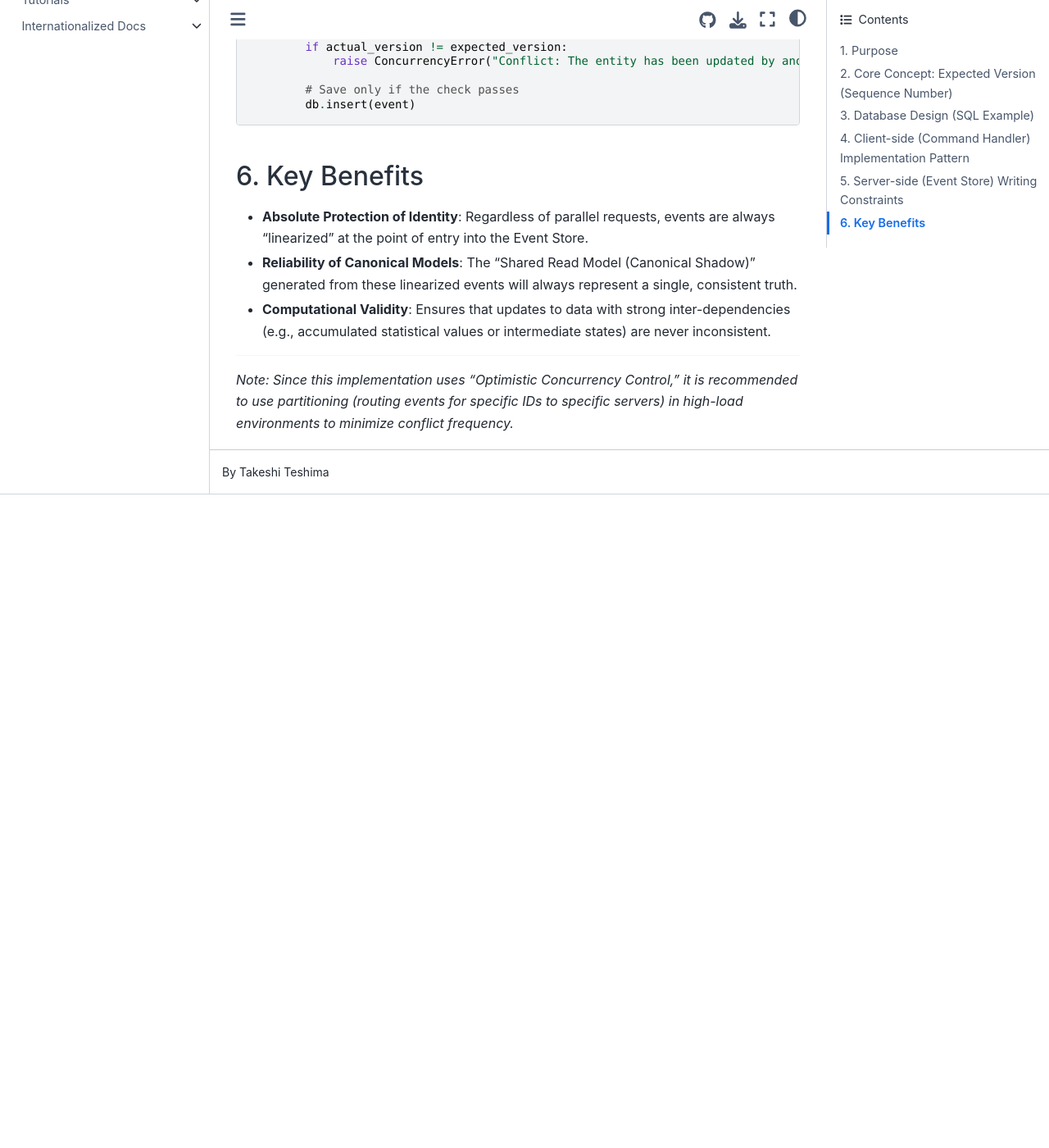
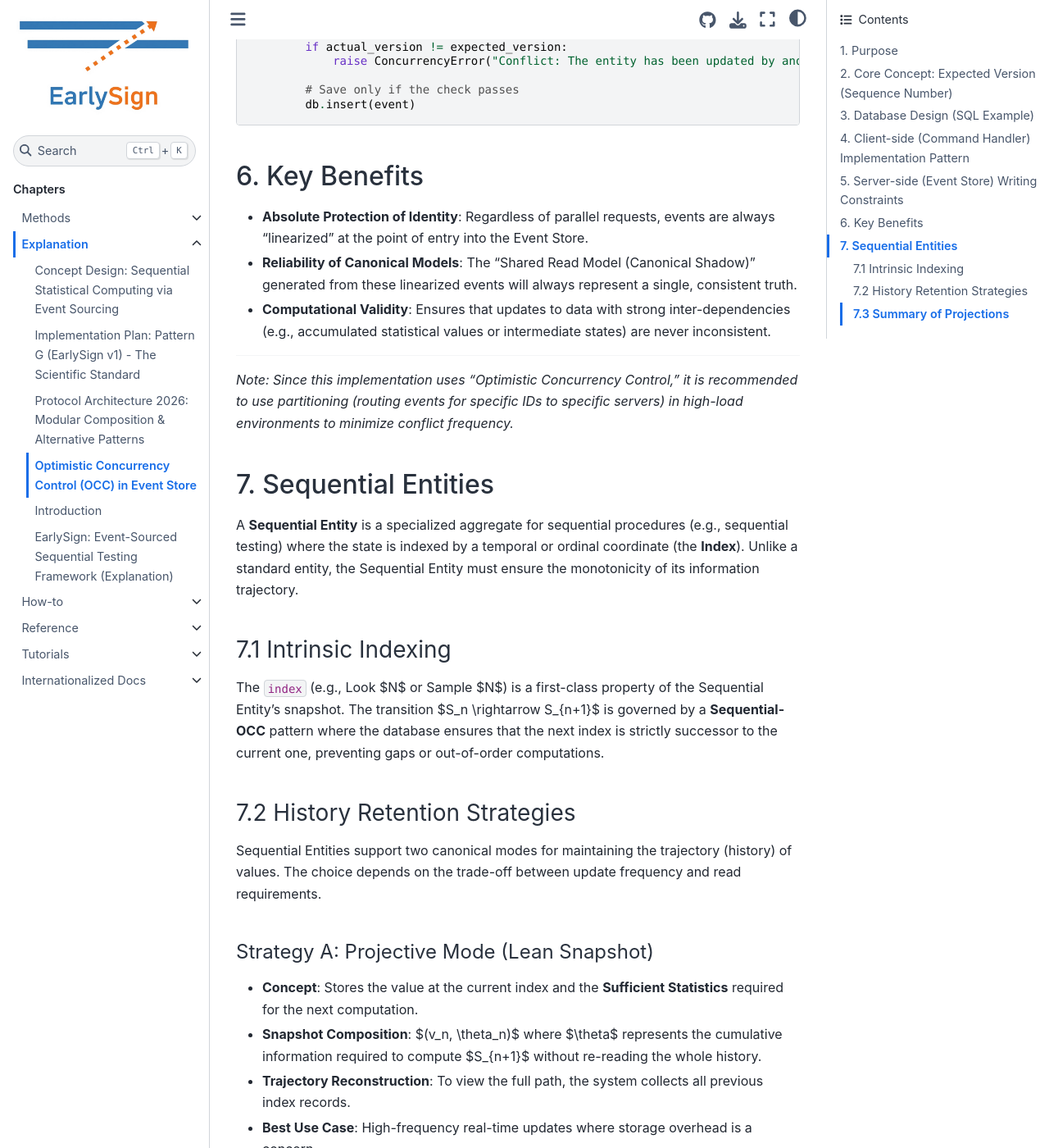
Before and after one commit to early-sign/EarlySign, a Sphinx documentation site: the page built from docs/source/explanation/20260115_entity_and_CQRS.md, in a window 1280 px wide and 1400 px high, scrolled down 2635 px. Shown: the whole window at 82% size. Built offline with Sphinx 7.4.7 and the Sphinx Book theme 1.1.4, drawn with Linux system fonts in a browser that asks for light colours; before the commit the page ends 3238 px from its top, so only the background shows below that; some of the changed text lies outside the part shown.

Commit message:
Update docs

````diff
--- a/docs/source/explanation/20260115_entity_and_CQRS.md
+++ b/docs/source/explanation/20260115_entity_and_CQRS.md
@@ -1,6 +1,6 @@
 # Optimistic Concurrency Control (OCC) in Event Store
 
-EarlySign's development framework supports defining special types of aggregates, namely Entities.
+EarlySign's development framework supports defining a special type of aggregate, namely Entities.
 In the Event Sourcing pattern, there are no first-class entities, but all constructs are derived from events.
 However, for efficiency of computation, we support the concept of entities as special types of aggregates having consistent identity.
 Not all aggregates appearing in sequential procedures are entities.
@@ -101,3 +101,43 @@
 
 ---
 *Note: Since this implementation uses "Optimistic Concurrency Control," it is recommended to use partitioning (routing events for specific IDs to specific servers) in high-load environments to minimize conflict frequency.*
+
+## 7. Sequential Entities
+A **Sequential Entity** is a specialized aggregate for sequential procedures (e.g., sequential testing) where the state is indexed by a temporal or ordinal coordinate (the **Index**). Unlike a standard entity, the Sequential Entity must ensure the monotonicity of its information trajectory.
+
+### 7.1 Intrinsic Indexing
+The `index` (e.g., Look $N$ or Sample $N$) is a first-class property of the Sequential Entity's snapshot. The transition $S_n \rightarrow S_{n+1}$ is governed by a **Sequential-OCC** pattern where the database ensures that the next index is strictly successor to the current one, preventing gaps or out-of-order computations.
+
+### 7.2 History Retention Strategies
+Sequential Entities support two canonical modes for maintaining the trajectory (history) of values. The choice depends on the trade-off between update frequency and read requirements.
+
+#### Strategy A: Projective Mode (Lean Snapshot)
+- **Concept**: Stores the value at the current index and the **Sufficient Statistics** required for the next computation.
+- **Snapshot Composition**: $(v_n, \theta_n)$ where $\theta$ represents the cumulative information required to compute $S_{n+1}$ without re-reading the whole history.
+- **Trajectory Reconstruction**: To view the full path, the system collects all previous index records.
+- **Best Use Case**: High-frequency real-time updates where storage overhead is a concern.
+
+#### Strategy B: Cumulative Mode (Fat Snapshot)
+- **Concept**: Stores the entire history of values up to the current index, alongside the Sufficient Statistics.
+- **Snapshot Composition**: $(\{v_i\}_{i=1}^n, \theta_n)$.
+- **Trajectory Reconstruction**: The latest snapshot provides the full trajectory instantly without extra lookups.
+- **Best Use Case**: Low-to-moderate frequency updates (e.g., Group Sequential Design) where instant visualization of the trajectory is required.
+
+### 7.3 Summary of Projections
+Sequential Entities provide two canonical projections:
+1. **Latest State Projection**: The head of the snapshot, providing the current value and statistical status.
+2. **Trajectory Projection**: The history of the process, retrieved via collection (Projective Mode) or direct reading (Cumulative Mode).
+
+```json
+# Example of a Sequential Snapshot structure
+{
+    "entity_id": "uuid",
+    "index": 12,
+    "strategy": "collective",
+    "data": {
+        "current_value": 2.45,
+        "sufficient_stats": { "sum_x": 120.5, "n": 100 },
+        "history": [1.1, 1.5, ..., 2.45] # Empty if PROJECTIVE
+    }
+}
+```
````
Also changed, not shown: docs/source/explanation/JSS.md (+13 -0 lines).
